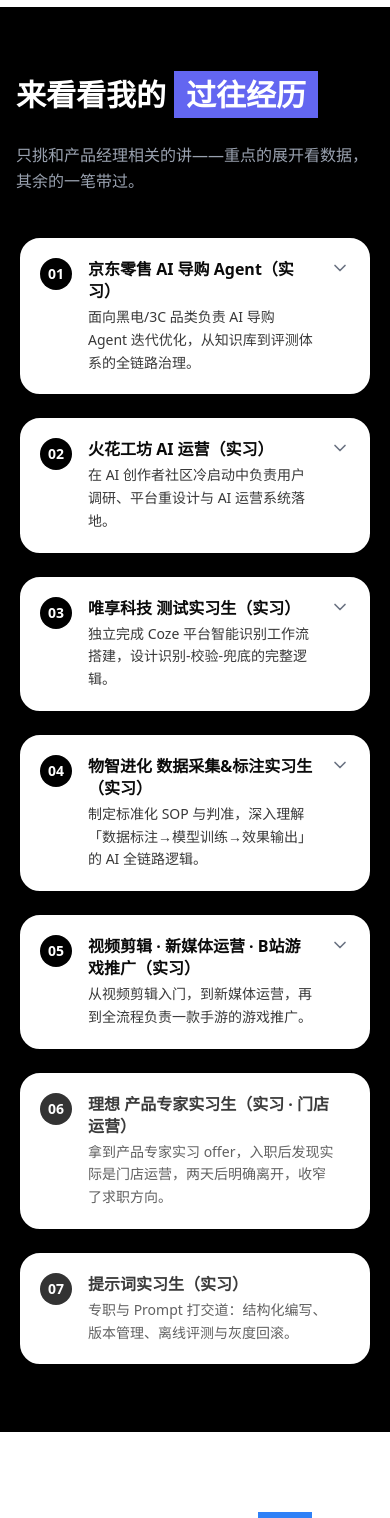
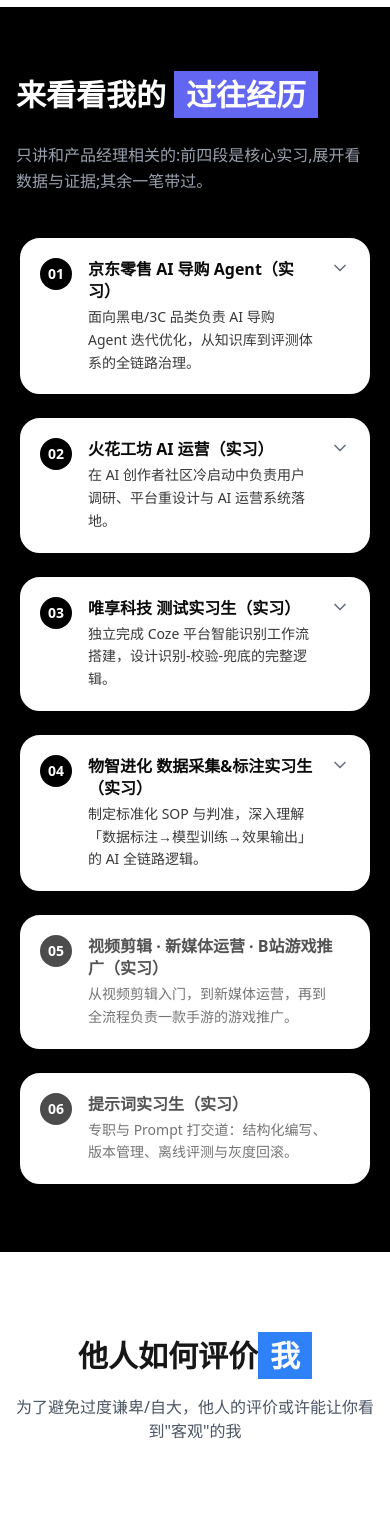
Before and after one commit to Alaraby527/Alaraby527.github.io, a Next.js app: page / in a window 390 px wide. Shown: the part 1245-2763 px from the top of the page. Built offline with nearby package versions, Linux system fonts and the light colour scheme.

Commit message:
实习主次分层:核心四段(京东/火花工坊/唯享/数据标注)可展开带指标与证据+衍生作品链接,次要两段略写,删除理想条目;修复 ArrowRight 未导入导致的页面崩溃

```diff
--- a/components/experience-section.tsx
+++ b/components/experience-section.tsx
@@ -2,15 +2,18 @@
 
 import { useState } from "react"
 import Image from "next/image"
-import { ChevronDown } from "lucide-react"
+import Link from "next/link"
+import { ChevronDown, ArrowRight } from "lucide-react"
 
 type Experience = {
   title: string
   summary: string
   icon: string
-  // 主经历:可展开,带指标与证据要点;次经历:仅一行略写
+  // 核心实习:可展开,带指标与证据要点;次要实习:仅一行略写
   metrics?: { value: string; label: string }[]
   details?: string[]
+  link?: { url: string; label: string }
+  minor?: boolean
 }
 
 export function ExperienceSection() {
@@ -36,6 +39,7 @@ export function ExperienceSection() {
     },
     {
       title: "火花工坊 AI 运营（实习）",
+      link: { url: "/portfolio/huohua-worktable", label: "衍生作品:火花工坊实习生工作台" },
       summary: "在 AI 创作者社区冷启动中负责用户调研、平台重设计与 AI 运营系统落地。",
       icon: "/images/company.png",
       metrics: [
@@ -53,6 +57,7 @@ export function ExperienceSection() {
     },
     {
       title: "唯享科技 测试实习生（实习）",
+      link: { url: "/portfolio/msds-hazard-identification-workflow", label: "衍生作品:MSDS 智能识别 Agent" },
       summary: "独立完成 Coze 平台智能识别工作流搭建，设计识别-校验-兜底的完整逻辑。",
       icon: "/images/busines.png",
       metrics: [
@@ -84,25 +89,13 @@ export function ExperienceSection() {
       title: "视频剪辑 · 新媒体运营 · B站游戏推广（实习）",
       summary: "从视频剪辑入门，到新媒体运营，再到全流程负责一款手游的游戏推广。",
       icon: "/images/busines.png",
-      metrics: [
-        { value: "60+", label: "累计发布视频" },
-        { value: "1w+", label: "单条最高播放" },
-      ],
-      details: [
-        "从视频剪辑做起，承接新媒体运营",
-        "全流程负责《三国谋定天下》手游的内容制作、发布与复盘",
-        "建立多平台内容发布与数据复盘流程，沉淀内容优化与增长方法论",
-      ],
-    },
-    {
-      title: "理想 产品专家实习生（实习 · 门店运营）",
-      summary: "拿到产品专家实习 offer，入职后发现实际是门店运营，两天后明确离开，收窄了求职方向。",
-      icon: "/images/agency.png",
+      minor: true,
     },
     {
       title: "提示词实习生（实习）",
       summary: "专职与 Prompt 打交道：结构化编写、版本管理、离线评测与灰度回滚。",
       icon: "/images/company.png",
+      minor: true,
     },
   ]
 
@@ -115,7 +108,7 @@ export function ExperienceSection() {
               来看看我的 <span className="bg-[#6366F1] text-white px-3 py-1 inline-block hl-block">过往经历</span>
             </h2>
             <p className="text-gray-400 leading-relaxed text-base md:text-lg">
-              只挑和产品经理相关的讲——重点的展开看数据，其余的一笔带过。
+              只讲和产品经理相关的:前四段是核心实习,展开看数据与证据;其余一笔带过。
             </p>
           </div>
 
@@ -127,7 +120,7 @@ export function ExperienceSection() {
                 <div key={index} className="bg-white border-4 border-black rounded-3xl overflow-hidden">
                   <button
                     onClick={() => expandable && setOpenIndex(isOpen ? null : index)}
-                    className={`w-full text-left p-5 md:p-6 flex items-start gap-4 md:gap-6 ${expandable ? "cursor-pointer" : "cursor-default opacity-80"}`}
+                    className={`w-full text-left p-5 md:p-6 flex items-start gap-4 md:gap-6 ${expandable ? "cursor-pointer" : "cursor-default opacity-70"}`}
                   >
                     <span className="flex-shrink-0 w-8 h-8 md:w-10 md:h-10 rounded-full bg-black text-white text-sm md:text-base font-bold flex items-center justify-center">
                       {String(index + 1).padStart(2, "0")}
@@ -173,6 +166,15 @@ export function ExperienceSection() {
                           </div>
                         ))}
                       </div>
+                      {exp.link && (
+                        <Link
+                          href={exp.link.url}
+                          className="mt-4 inline-flex items-center gap-2 bg-[#FFC224] text-black border-2 border-black px-4 py-2 rounded-xl text-sm font-semibold hover:shadow-[4px_4px_0px_0px_rgba(0,0,0,1)] transition-all"
+                        >
+                          <ArrowRight className="w-4 h-4" />
+                          {exp.link.label}
+                        </Link>
+                      )}
                     </div>
                   )}
                 </div>
```
